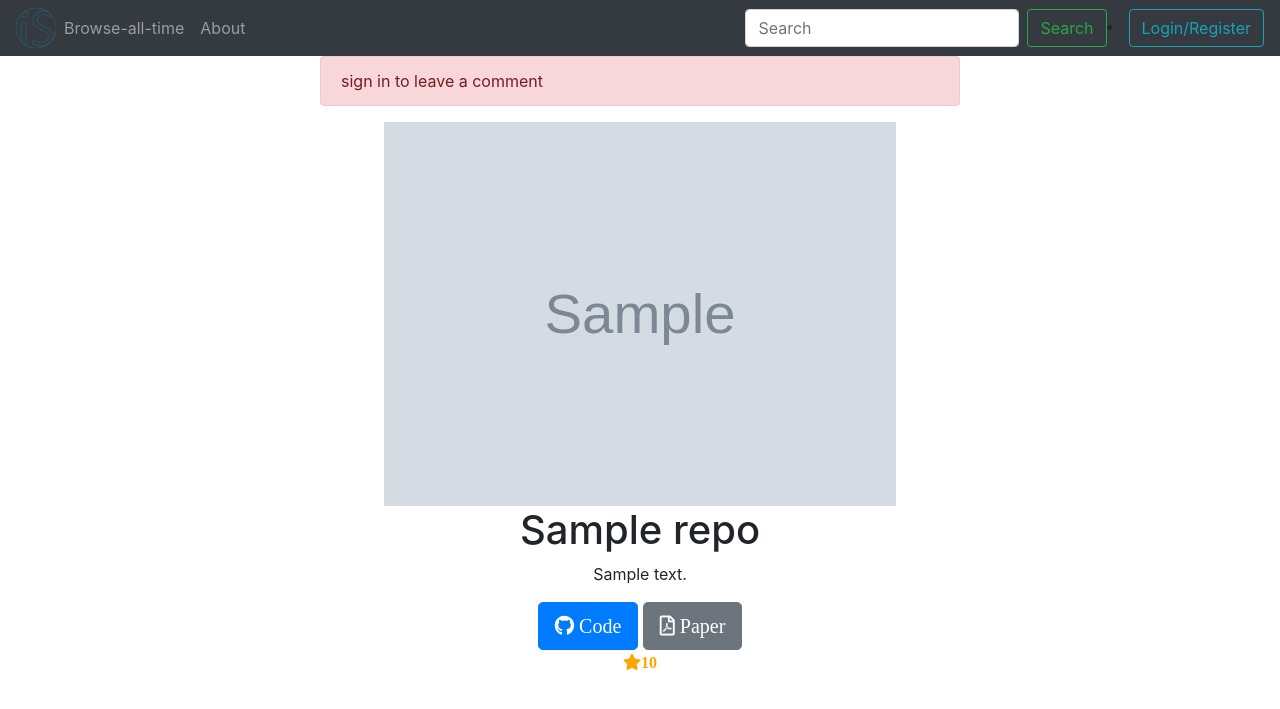
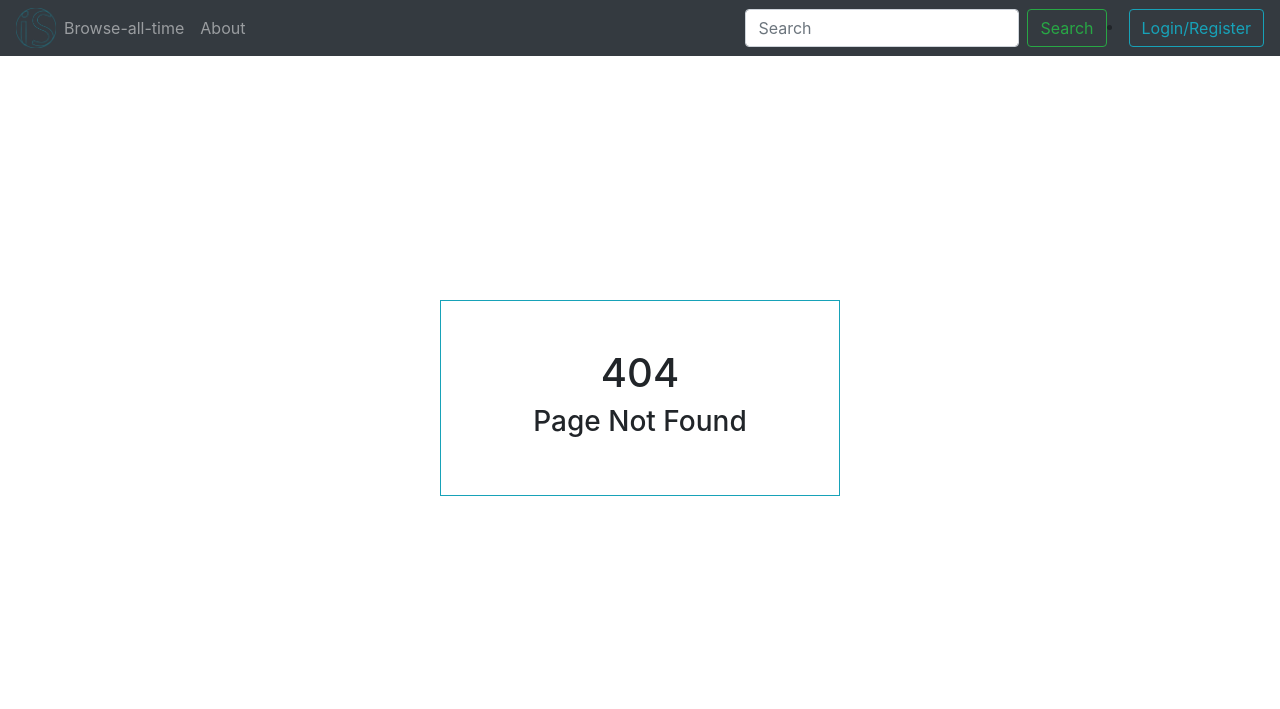
Before and after one commit to sourenaKhanzadeh/iShare, a Flask app: page /1/1 in a window 1280 px wide. Shown: the top 709 px of the page. Run offline with Flask 2, Linux system fonts and the light colour scheme; grey boxes marked "Sample" are stand-in pictures; a database or web service that is not in the repository returns one stand-in record (values such as "Sample title"); some libraries are stand-ins or nearby versions.

Commit message:
slugs and url SEO freindly

```diff
--- /dev/null
+++ b/myModules/error_codes.py
@@ -0,0 +1,6 @@
+from app import app, render_template
+
+
+@app.errorhandler(404)
+def error404(error):
+    return render_template('404.html')
--- a/myModules/paper_manager/detail.py
+++ b/myModules/paper_manager/detail.py
@@ -1,21 +1,25 @@
 from app import app, render_template, session, request,jsonify, flash, redirect
 from myModules.model.database.database import global_database, ids, comments, global_settings
+from bson.objectid import ObjectId
+from flask import abort
 
-
-
-@app.route('/<path:user>/<path:title>')
-def detail(user, title):
+@app.route('/<path:id>/<path:title>')
+def detail(id, title):
     # get global settings
     sett = global_settings.find().next()
-
+    try:
+        ObjectId(id)
+    except Exception:
+        return abort(404)
     # get repo out of the database
     repo = global_database.find_one(ids['repo'],
-        username=user,
-        title=title
+        _id=ObjectId(id)
     )
+    print(repo)
+
     # get repo comments
     all_comments = global_database.find_one(ids['comments'],
-            title=title
+            _id=ObjectId(id)
     )
 
     if repo is not None:
@@ -34,7 +38,7 @@ def detail(user, title):
 
                 # if comment section exist
                 if global_database.find_one(ids['comments'],
-                            title=title
+                            _id=ObjectId(id)
                     ) is not None:
                     # get data
                     content = {
@@ -43,7 +47,7 @@ def detail(user, title):
                         'comment':request.args.get('comment')
                     }
                     # then update the comment section
-                    comments.update({'title':title},
+                    comments.update({'_id':ObjectId(id)},
                                     {
                                     '$push':{
                                         'comments':content
@@ -60,7 +64,7 @@ def detail(user, title):
                         }
                     # insert to the first comment to the database
                     global_database.insert(ids['comments'],
-                        title=title,
+                        _id=ObjectId(id),
                         comments=[content]
                     )
                     # send to ajax
--- a/myModules/paper_manager/query.py
+++ b/myModules/paper_manager/query.py
@@ -2,7 +2,7 @@ from app import app, render_template
 from myModules.model.database.database import global_database, ids
 from flask import session, redirect, flash, request, jsonify
 from myModules.tools.tools import millify
-import urllib
+import slugify
 
 @app.route('/Browse-all-time', methods=['GET'])
 def all_time():
@@ -49,7 +49,9 @@ def all_time():
             # store the content
             content = {
                 'username':nex['username'],
+                '_id':str(nex['_id']),
                 'title':nex['title'],
+                'url_title':slugify.slugify(nex['title']),
                 'approved':nex['approved'],
                 'date':nex['date'],
                 'description':nex['description'],
@@ -78,6 +80,7 @@ def all_time():
     for elem in  query:
         # millify star
         elem['star'] = millify(elem['star'])
+        elem['url_title'] = slugify.slugify(elem['title'])
         queries.append(elem)
 
     # get all sections
--- a/static/css/styleB.css
+++ b/static/css/styleB.css
@@ -342,3 +342,16 @@ canvas{
 .fa-times-circle{
     color: red;
 }
+
+.err_404{
+    position: absolute;
+    width: 400px;
+    right: 0;
+    left: 0;
+    top:300px;
+    margin-left: auto;
+    margin-right: auto;
+    text-align: center;
+    border: 1px solid #17a2b8;
+    padding: 3em;
+}
--- a/static/js/query.js
+++ b/static/js/query.js
@@ -65,7 +65,7 @@ window.addEventListener('scroll', ()=>{
                         <img src="https://via.placeholder.com/225">
                     </div>
                     <div class="card-body d-flex flex-column">
-                        <a class="title" href="/${data.username}/${data.title}">${data.title}</a>
+                        <a class="title" href="/${data._id}/${data.url_title}">${data.title}</a>
                         <small class="text-muted">${data.date} by ${data.username}</small>
                         <p>${data.description}</p>
                     </div>
@@ -102,14 +102,13 @@ window.addEventListener('scroll', ()=>{
                 text += `
                         <a class="btn btn-info-outline purple" href="https://dashboard.heroku.com/new?template=${data.url_repo}"> <span class="iconify" data-icon="simple-icons:heroku" data-inline="false"></span> Heroku</a>
                     `;
-
                 text += `
                     </div>
                     <div>
                         <img src="https://via.placeholder.com/225">
                     </div>
                     <div class="card-body d-flex flex-column">
-                        <a class="title" href="/${data.username}/${data.title}">${data.title}</a>
+                        <a class="title" href="/${data._id}/${data.url_title}">${data.title}</a>
                         <small class="text-muted">${data.date} by ${data.username}</small>
                         <p>${data.description}</p>
                     </div>
--- /dev/null
+++ b/templates/404.html
@@ -0,0 +1,13 @@
+{% extends './template/header.html'%}
+
+{% block title%}
+404
+{% endblock %}
+
+
+{% block body %}
+<div class="err_404">
+    <h1>404</h1>
+    <h3>Page Not Found</h3>
+</div>
+{% endblock %}
--- a/templates/pages/landingpage.html
+++ b/templates/pages/landingpage.html
@@ -15,7 +15,7 @@ Welcome
             <div class="git-profile col-xl-2 col-lg-3 col-md-6 col-sm-8">
                 <img src="{{repo['avatar']}}">
                 <h4>{{repo['title']}}</h4>
-                <button class="btn btn-outline-info" onclick="window.location='/{{repo['username']}}/{{repo['title']}}'">view</button>
+                <button class="btn btn-outline-info" onclick="window.location='/{{repo['_id']}}/{{repo['url_title']}}'">view</button>
             </div>
             {% endfor %}
     <div class="loading"></div>
--- a/templates/pages/query.html
+++ b/templates/pages/query.html
@@ -33,7 +33,7 @@
                         <img src="https://via.placeholder.com/225">
                     </div>
                     <div class="card-body d-flex flex-column">
-                        <a class="title" href="/{{query['username']}}/{{query['title']}}">{{query['title']}}</a>
+                        <a class="title" href="/{{query['_id']}}/{{query['url_title']}}">{{query['title']}}</a>
                         <small class="text-muted">{{query['date']}} by {{query['username']}}</small>
                         <p>{{query['description']}}</p>
                     </div>
--- a/views.py
+++ b/views.py
@@ -1,5 +1,7 @@
 # import app
 from app import app, request, render_template
+import re
+import slugify
 
 # import database
 from myModules.model.database.database import repos, global_settings
@@ -15,6 +17,7 @@ from myModules.paper_manager.query import *
 from myModules.admin.admin import *
 from myModules.admin.delete import *
 from myModules.admin.edit import *
+from myModules.error_codes import *
 
 # import logout
 # import signUP
@@ -74,6 +77,7 @@ def search(repo):
 
         # append the repos
         for repo in search:
+            repo['url_title'] = slugify.slugify(repo['title'])
             repository.append(repo)
 
     # if repos do not exist
```
